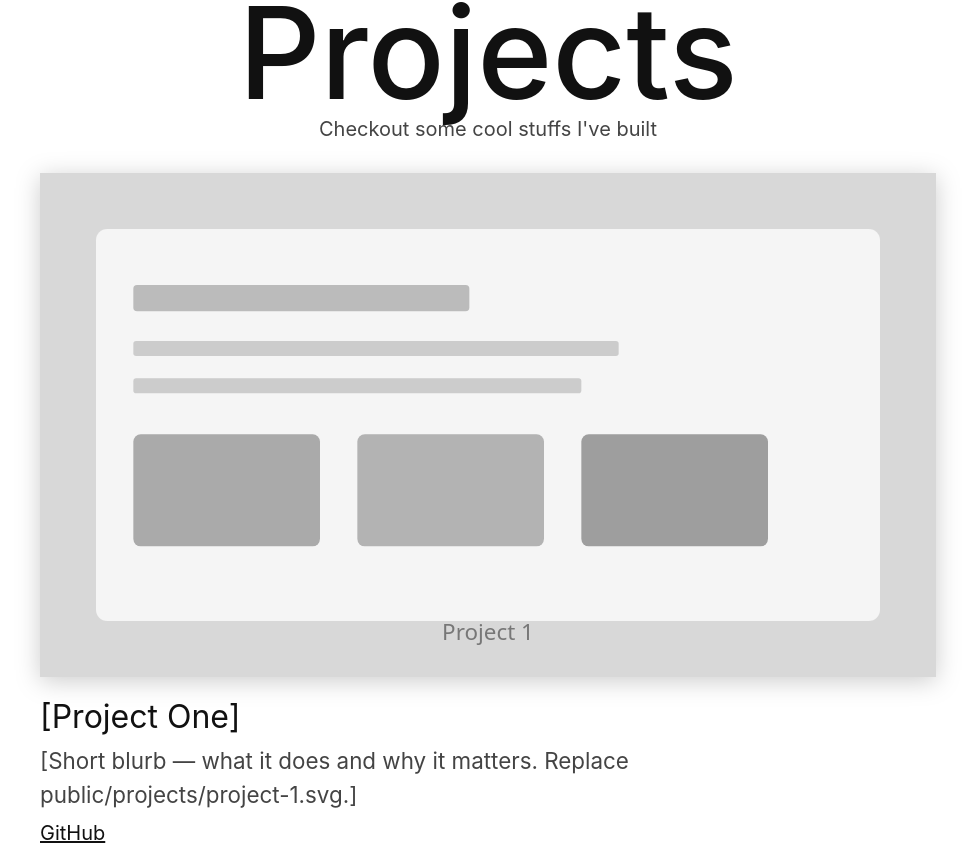
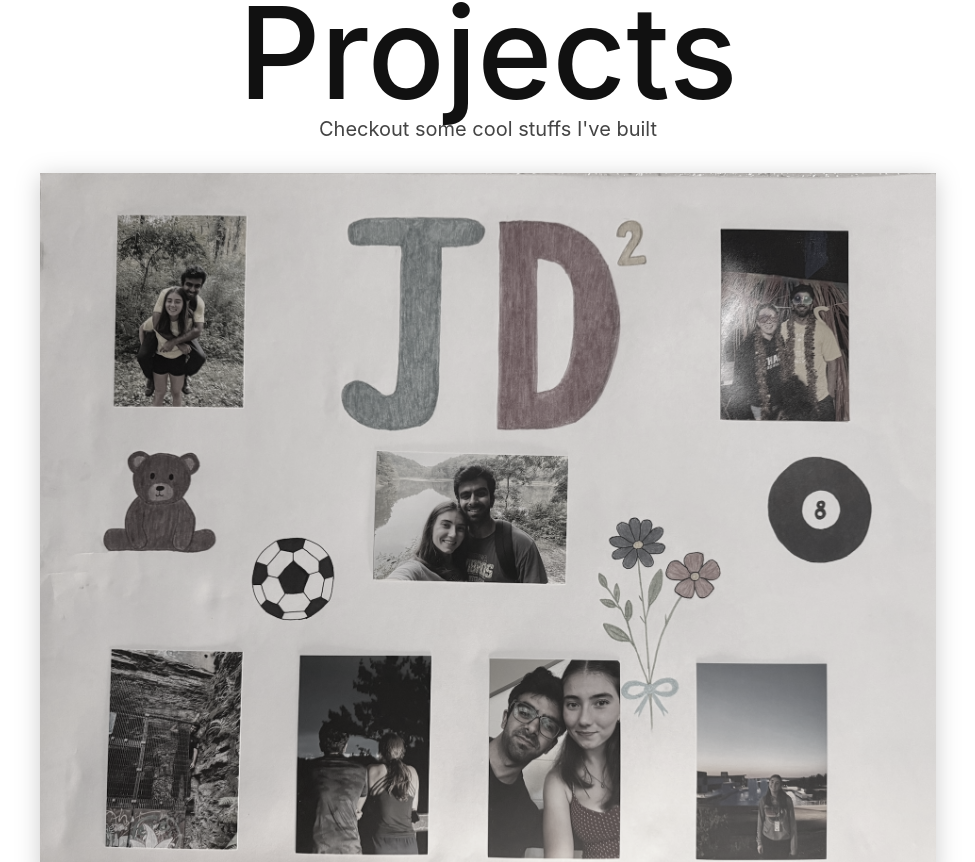
Before and after one commit to sniper7jd/julia-di-costanzo, a Next.js app: page / in a window 1280 px wide. Shown: the part 2487-3349 px from the top of the page, without its empty margins (152-1127 px from the left). Built offline with nearby package versions, Linux system fonts and the light colour scheme.

Commit message:
Update Project 1 image and copy for Jojo's creation
Swap the placeholder SVG for the summer photos JPG, set title/blurb,
and point the project link at juliadc.dev.

```diff
--- a/src/content/site.ts
+++ b/src/content/site.ts
@@ -100,13 +100,12 @@ export const site = {
     tagline: "Checkout some cool stuffs I've built",
     items: [
       {
-        title: "[Project One]", // TODO
-        description:
-          "[Short blurb — what it does and why it matters. Replace public/projects/project-1.svg.]",
-        href: "https://github.com/[your-username]/[repo]", // TODO
-        linkLabel: "GitHub",
-        image: withBasePath("/projects/project-1.svg"),
-        imageAlt: "[Project One screenshot placeholder]",
+        title: "Jojo's creation",
+        description: "Photos from the summer",
+        href: "https://juliadc.dev",
+        linkLabel: "juliadc.dev",
+        image: withBasePath("/projects/project1.jpg"),
+        imageAlt: "Jojo's creation",
       },
     ],
   },
```
Also changed, not shown: public/projects/project-1.svg (deleted), public/projects/project1.jpg (added).
